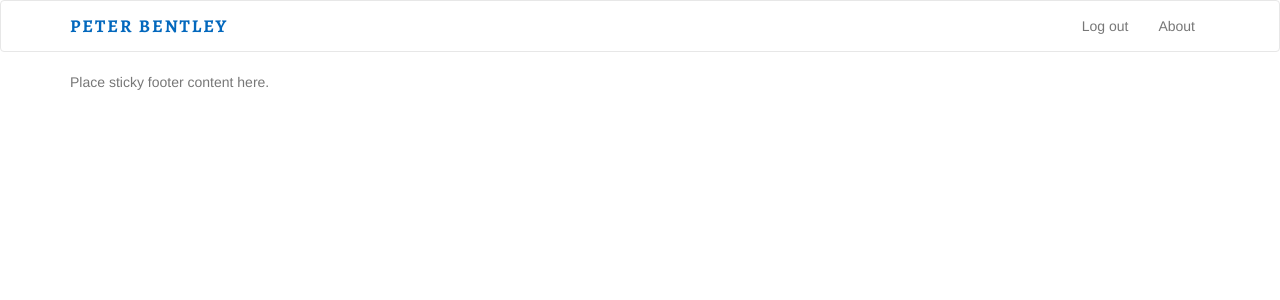
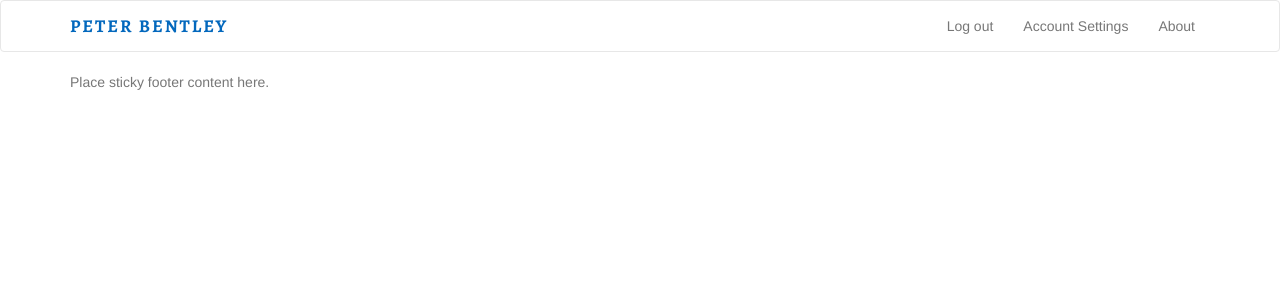
Before and after one commit to Petros-/art_app, a Rails app: page / in a window 1280 px wide. Shown: the top 300 px of the page. Run offline with Rails 7, Linux system fonts and the light colour scheme; the visitor is signed in with stand-in values (Sample User, id 1); data that the repository does not hold is empty; style sheets or scripts are compiled from the project's sources; parts of the project's set-up code (start-up, migrations or seed data) failed here and were passed over; some libraries are stand-ins or nearby versions.

Commit message:
added a link for account settings for signed in users.

```diff
--- a/app/views/layouts/_header.html.erb
+++ b/app/views/layouts/_header.html.erb
@@ -16,6 +16,7 @@
       <ul class="nav navbar-nav navbar-right">
         <% if user_signed_in? %>
           <li><%= link_to "Log out", destroy_user_session_path, method: :delete %></li>
+          <li><%= link_to "Account Settings", edit_user_registration_path %></li>
         <% end %>
         <li><%= link_to "About", about_path %></li>
       </ul>
```
